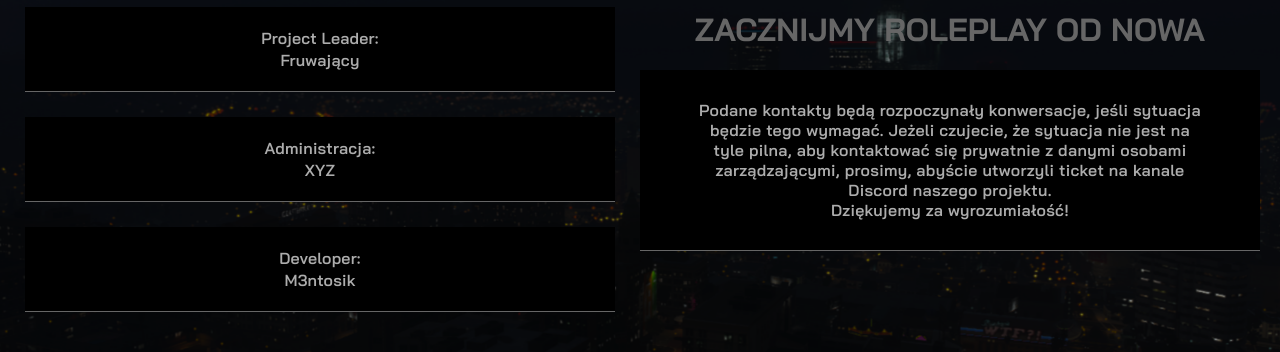
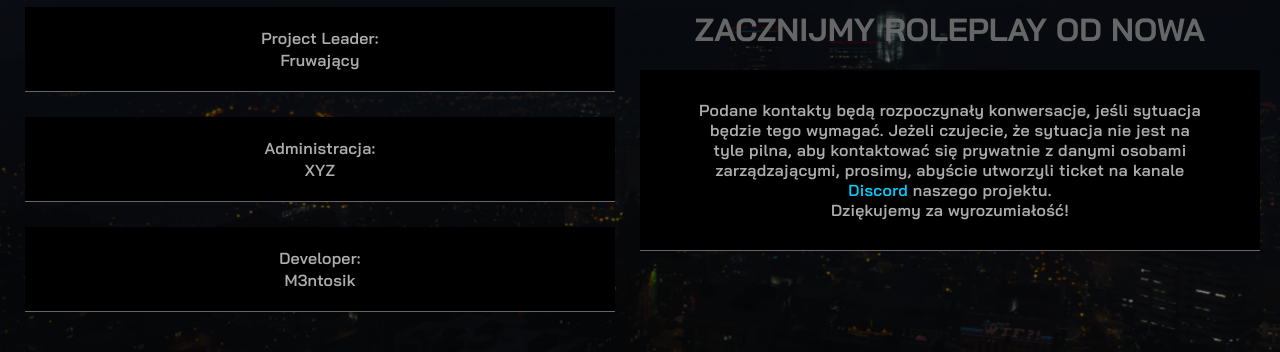
Before and after one commit to LaPatusek/col, a React (Create React App) app: page /kontakt in a window 1280 px wide. Shown: the part 268-620 px from the top of the page. Built offline with nearby package versions, Linux system fonts and the light colour scheme.

Commit message:
poprawka kontakt

```diff
--- a/src/Pages/Kontakt.module.css
+++ b/src/Pages/Kontakt.module.css
@@ -64,6 +64,11 @@
   padding: 30px 55px;
 }
 
+.right-section p > a {
+  color: var(--main-blue);
+  font-family: 'SemiBold';
+}
+
 @media screen and (max-width: 900px) {
   .kontakt {
     padding-top: 4rem;
@@ -74,7 +79,6 @@
 
   .left-section {
     width: 100%;
-
   }
 
   .left-section h1 {
--- a/src/Pages/Kontakt.tsx
+++ b/src/Pages/Kontakt.tsx
@@ -31,7 +31,15 @@ const Kontakt: React.FC = () => {
           Podane kontakty będą rozpoczynały konwersacje, jeśli sytuacja będzie
           tego wymagać. Jeżeli czujecie, że sytuacja nie jest na tyle pilna, aby
           kontaktować się prywatnie z danymi osobami zarządzającymi, prosimy,
-          abyście utworzyli ticket na kanale Discord naszego projektu. <br />
+          abyście utworzyli ticket na kanale{' '}
+          <a
+            href='https://discord.gg/YnKSvfVJH9'
+            target='_blank'
+            rel='noreferrer'
+          >
+            Discord
+          </a>{' '}
+          naszego projektu. <br />
           Dziękujemy za wyrozumiałość!
         </p>
       </div>
```
